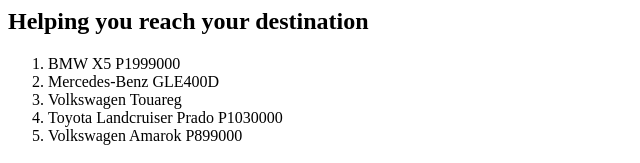
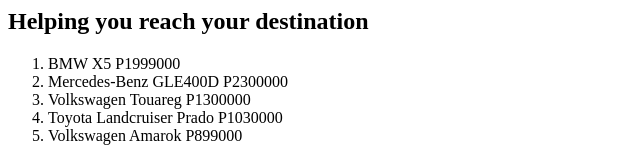
Before and after one commit to bida24-131/SpeedstarMotors, a plain HTML site: page index.html in a window 1280 px wide. Shown: the top 163 px of the page, without its empty margins (0-640 px from the left). Drawn offline with Linux system fonts and the light colour scheme.

Commit message:
Update index.html

```diff
--- a/index.html
+++ b/index.html
@@ -7,8 +7,8 @@
 <p>
   <ol>
     <li>BMW X5 P1999000</li>
-    <li>Mercedes-Benz GLE400D</li>
-    <li>Volkswagen Touareg</li>
+    <li>Mercedes-Benz GLE400D P2300000</li>
+    <li>Volkswagen Touareg P1300000</li>
     <li>Toyota Landcruiser Prado P1030000</li>
     <li>Volkswagen Amarok P899000</li>
   </ol>
```
